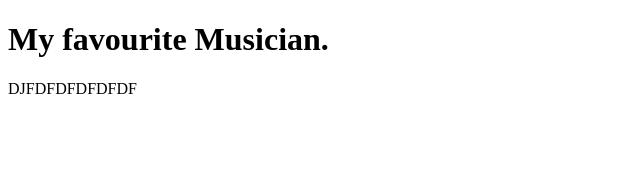
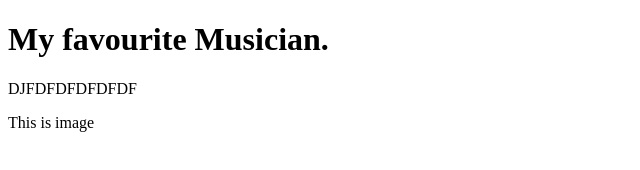
Before and after one commit to Ergaganjit/git, a plain HTML site: page index.html in a window 1280 px wide. Shown: the full height of the page, 0-640 px from the left. Drawn offline with Linux system fonts and the light colour scheme.

Commit message:
Added text to new branch

```diff
--- a/index.html
+++ b/index.html
@@ -8,5 +8,6 @@
 <body>
     <h1>My favourite Musician.</h1>
     <p>DJFDFDFDFDFDF</p>
+    <p>This is image</p>
 </body>
 </html>
```
